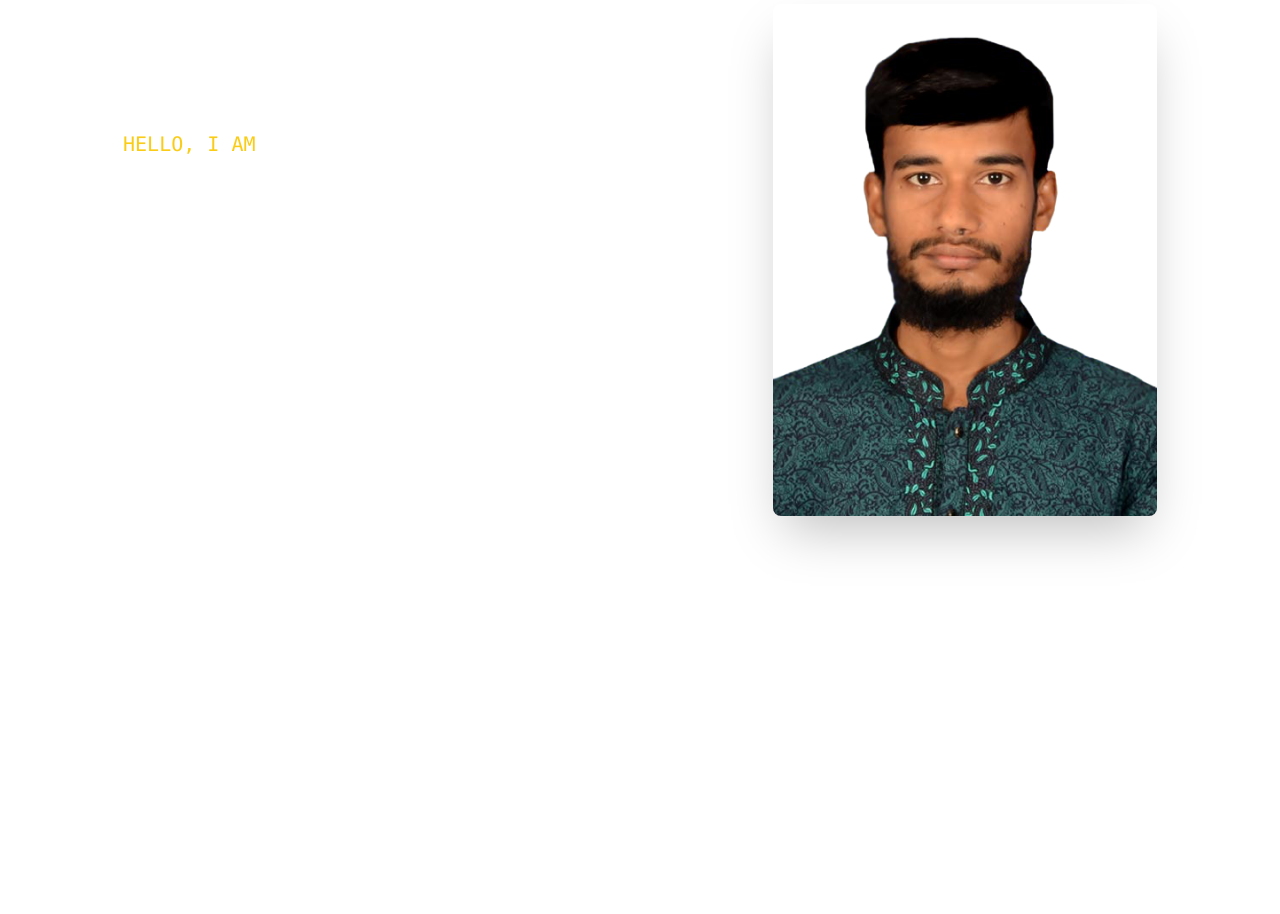
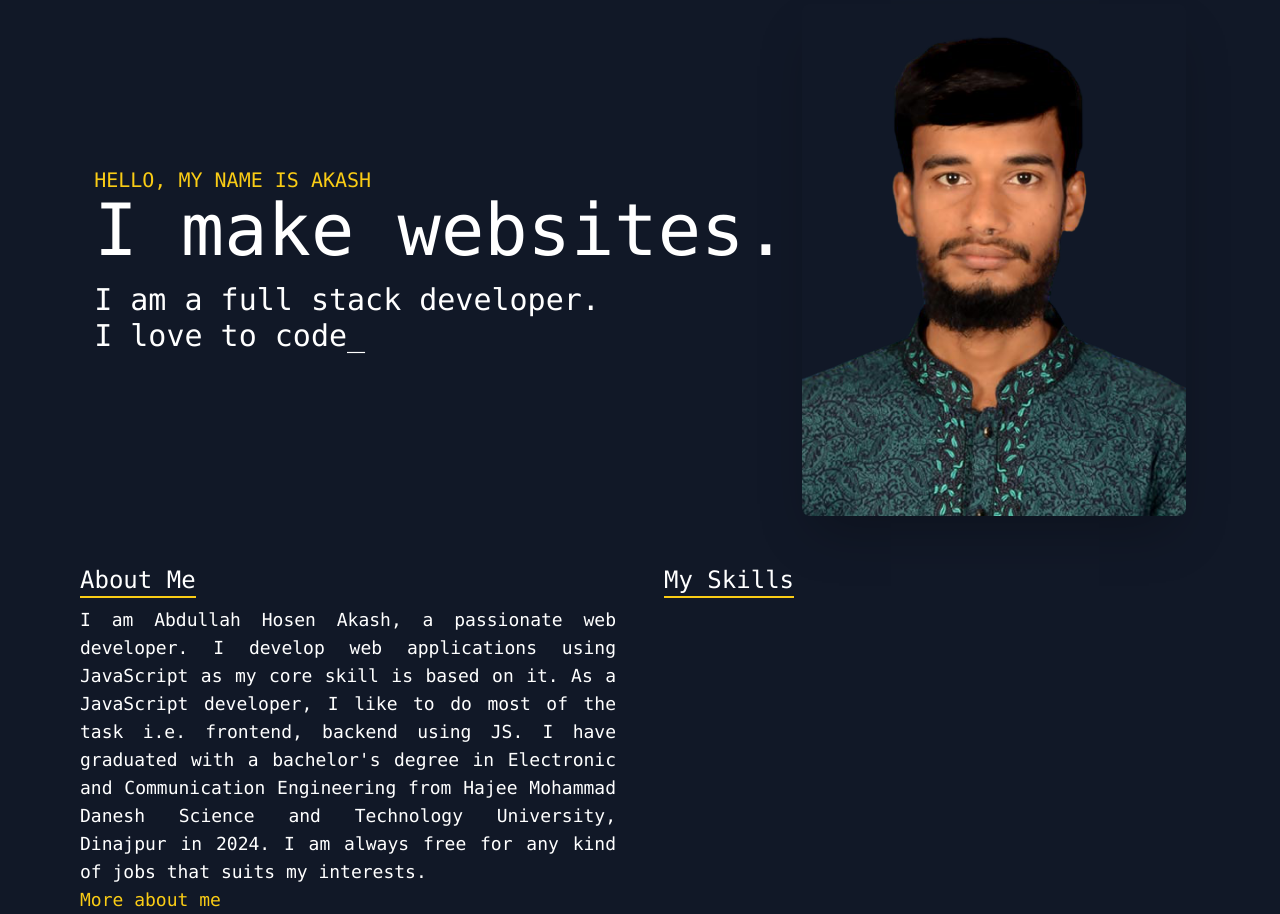
Before and after one commit to abdullahhosenakash/ah-akash, a Next.js app: page / in a window 1280 px wide. Shown: the part 100-1014 px from the top of the page. Before the commit the page ends 800 px from the top, so only its background shows below. Built offline with nearby package versions, Linux system fonts and the light colour scheme.

Commit message:
about section for home page added

```diff
--- a/app/globals.css
+++ b/app/globals.css
@@ -2,16 +2,15 @@
 @tailwind components;
 @tailwind utilities;
 
-/* :root {
-  --foreground-rgb: 0, 0, 0;
-  --background-start-rgb: 214, 219, 220;
-  --background-end-rgb: 255, 255, 255;
-} */
+:root {
+  --foreground-rgb: 255, 255, 255;
+  --background-rgb: 17, 24, 39;
+}
 
 @media (prefers-color-scheme: dark) {
   :root {
     --foreground-rgb: 255, 255, 255;
-    --background-rgb: 29, 35, 42;
+    --background-rgb: 17, 24, 39;
   }
 }
 
--- a/app/page.js
+++ b/app/page.js
@@ -1,9 +1,15 @@
+import AboutSection from '@/components/AboutSection/AboutSection';
 import Banner from '@/components/Banner/Banner';
+import SkillsSection from '@/components/SkillsSection/SkillsSection';
 
 export default function Home() {
   return (
-    <main className='lg:px-20 px-3'>
+    <main className='lg:px-20 px-4'>
       <Banner />
+      <section className='grid grid-cols-1 lg:grid-cols-2 gap-12 mt-12'>
+        <AboutSection />
+        <SkillsSection />
+      </section>
     </main>
   );
 }
--- /dev/null
+++ b/components/AboutSection/AboutSection.js
@@ -0,0 +1,23 @@
+import Link from 'next/link';
+
+const AboutSection = () => {
+  return (
+    <section>
+      <h3 className='text-2xl border-b-2 border-yellow-400 w-fit'>About Me</h3>
+      <p className='text-justify text-lg mt-2'>
+        I am Abdullah Hosen Akash, a passionate web developer. I develop web
+        applications using JavaScript as my core skill is based on it. As a
+        JavaScript developer, I like to do most of the task i.e. frontend,
+        backend using JS. I have graduated with a bachelor&apos;s degree in
+        Electronic and Communication Engineering from Hajee Mohammad Danesh
+        Science and Technology University, Dinajpur in 2024. I am always free
+        for any kind of jobs that suits my interests.
+      </p>
+      <Link href='/about' className='text-lg text-yellow-400 hover:underline'>
+        More about me
+      </Link>
+    </section>
+  );
+};
+
+export default AboutSection;
--- a/components/Banner/Banner.js
+++ b/components/Banner/Banner.js
@@ -12,10 +12,10 @@ const Banner = () => {
         priority={true}
       />
       <div>
-        <h3 className='text-xl uppercase text-yellow-400'>Hello, I am</h3>
-        <h2 className='lg:text-7xl text-6xl text-white'>
-          Abdullah Hosen <br /> Akash
-        </h2>
+        <h3 className='text-xl uppercase text-yellow-400'>
+          Hello, my name is Akash
+        </h3>
+        <h2 className='lg:text-7xl text-6xl text-white'>I make websites.</h2>
         <p className='text-3xl mt-4 text-white'>
           I am a full stack developer. <br /> I love to code
           <TextStateForBanner />
--- a/components/NavBar/CustomLink.js
+++ b/components/NavBar/CustomLink.js
@@ -11,8 +11,7 @@ const CustomLink = ({ href }) => {
       href={href}
       className={`hover:text-yellow-400 ${
         pathname === href ? 'text-yellow-400 border-b-2 border-yellow-400' : ''
-      }
-                `}
+      }`}
     >
       {href.split('/')[1]}
     </Link>
--- a/components/NavBar/Navbar.js
+++ b/components/NavBar/Navbar.js
@@ -4,7 +4,7 @@ import DropDownNavItems from '@/components/NavBar/DropDownNavItems';
 
 const Navbar = () => {
   return (
-    <nav className='lg:px-20 px-4 py-6 uppercase bg-slate-800'>
+    <nav className='lg:px-20 px-4 py-6 uppercase bg-gray-800'>
       <ul className='flex justify-between items-center'>
         <li>
           <Link href='/' className='text-yellow-400 font-bold text-2xl'>
--- /dev/null
+++ b/components/SkillsSection/SkillsSection.js
@@ -0,0 +1,11 @@
+import React from 'react';
+
+const SkillsSection = () => {
+  return (
+    <section>
+      <h3 className='text-2xl border-b-2 border-yellow-400 w-fit'>My Skills</h3>
+    </section>
+  );
+};
+
+export default SkillsSection;
```
